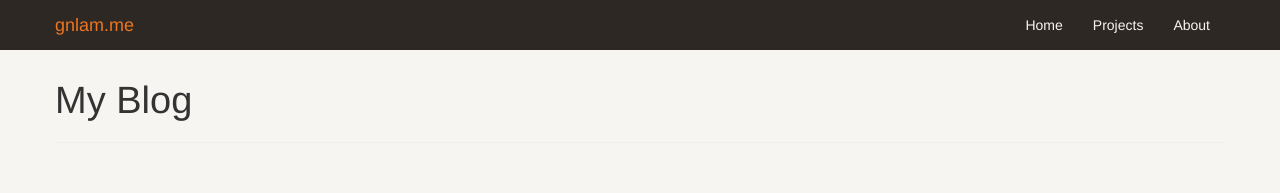
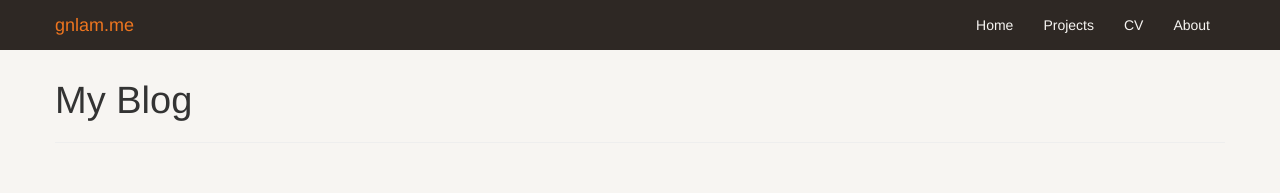
Before and after one commit to Kanpai888/Kanpai888.github.io, a Jekyll site: the page built from index.html, in a window 1280 px wide. Shown: the top 193 px of the page. Built offline with Jekyll 4.4.1, drawn with Linux system fonts in a browser that asks for light colours.

Commit message:
Added copy of CV

```diff
--- a/_layouts/default.html
+++ b/_layouts/default.html
@@ -31,6 +31,7 @@
           <ul class="nav navbar-nav pull-right">
             <li><a href="/">Home</a></li>
             <li><a href="/projects">Projects</a></li>
+            <li><a href="/assets/files/cv-gnlam.pdf">CV</a></li>
             <li><a href="/about">About</a></li>
           </ul>
         </div>
```
Also changed, not shown: 9 other files.
